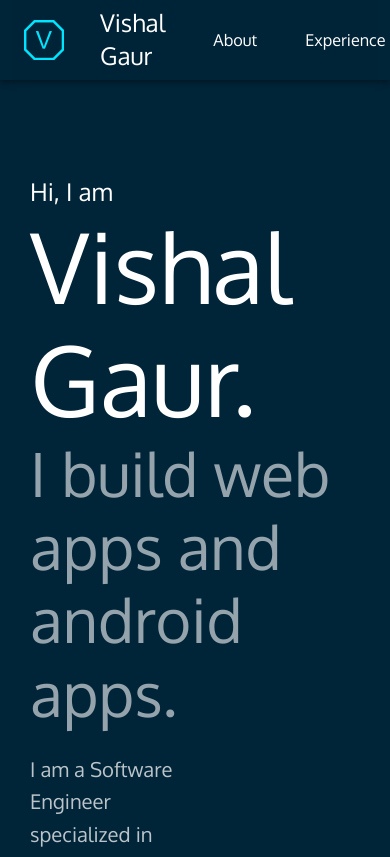
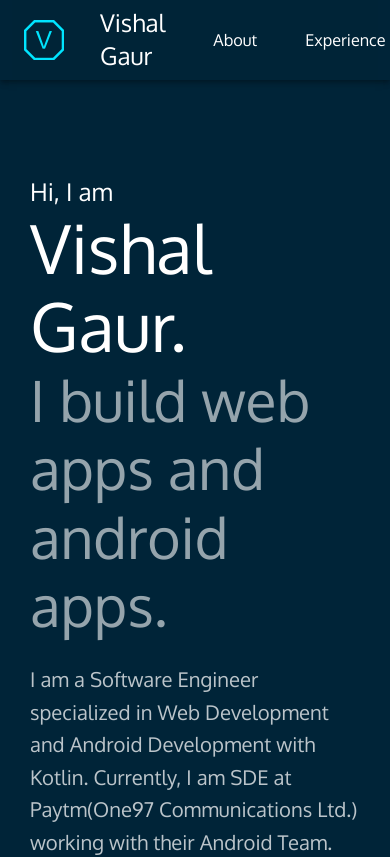
Before and after one commit to i-vishi/my-portfolio, a Next.js app: page / in a window 390 px wide. Shown: the top 857 px of the page. Built offline with nearby package versions, Linux system fonts and the light colour scheme; no server answers.

Commit message:
fixed responsiveness for langing info section

```diff
--- a/components/LandingInfo.js
+++ b/components/LandingInfo.js
@@ -11,8 +11,16 @@ const useStyles = makeStyles((theme) => ({
   topInfo: {
     marginTop: theme.spacing(14),
   },
+  fullName:{
+    [theme.breakpoints.down("sm")]:{
+      fontSize: "4.75em"
+    }
+  },
   subTitle: {
     color: "#ffffff95",
+    [theme.breakpoints.down("sm")]:{
+      fontSize: "4em"
+    }
   },
   buttons: {
     textTransform: "none",
@@ -26,6 +34,9 @@ const useStyles = makeStyles((theme) => ({
     width: "50%",
     marginTop: theme.spacing(4),
     color: "#ffffffbb",
+    [theme.breakpoints.down("sm")]:{
+      width: "100%",
+    }
   },
 }));
 
@@ -36,7 +47,7 @@ export default function LandingInfo() {
     <Container>
       <Box className={classes.topInfo}>
         <Typography variant="h5">Hi, I am</Typography>
-        <Typography variant="h1">Vishal Gaur.</Typography>
+        <Typography variant="h1" className={classes.fullName}>Vishal Gaur.</Typography>
         <Typography variant="h2" className={classes.subTitle}>
           I build web apps and android apps.
         </Typography>
```
